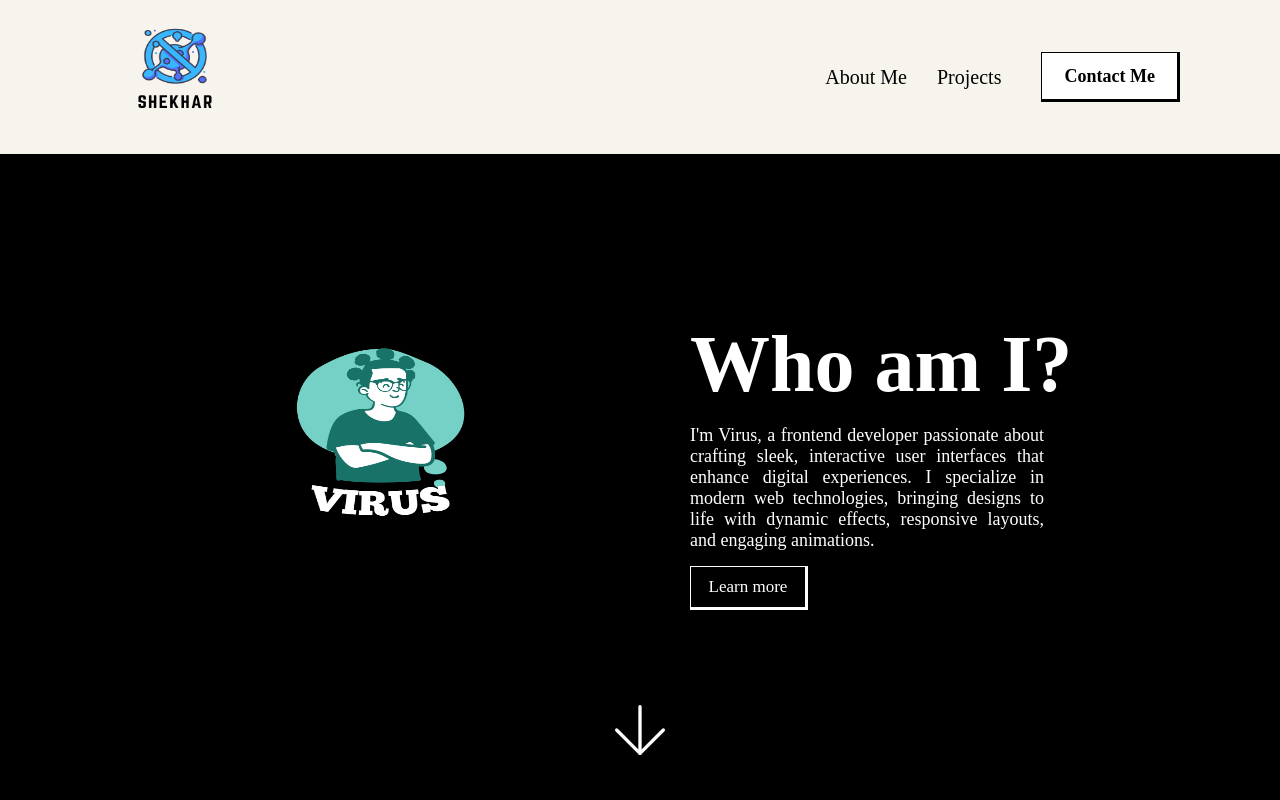
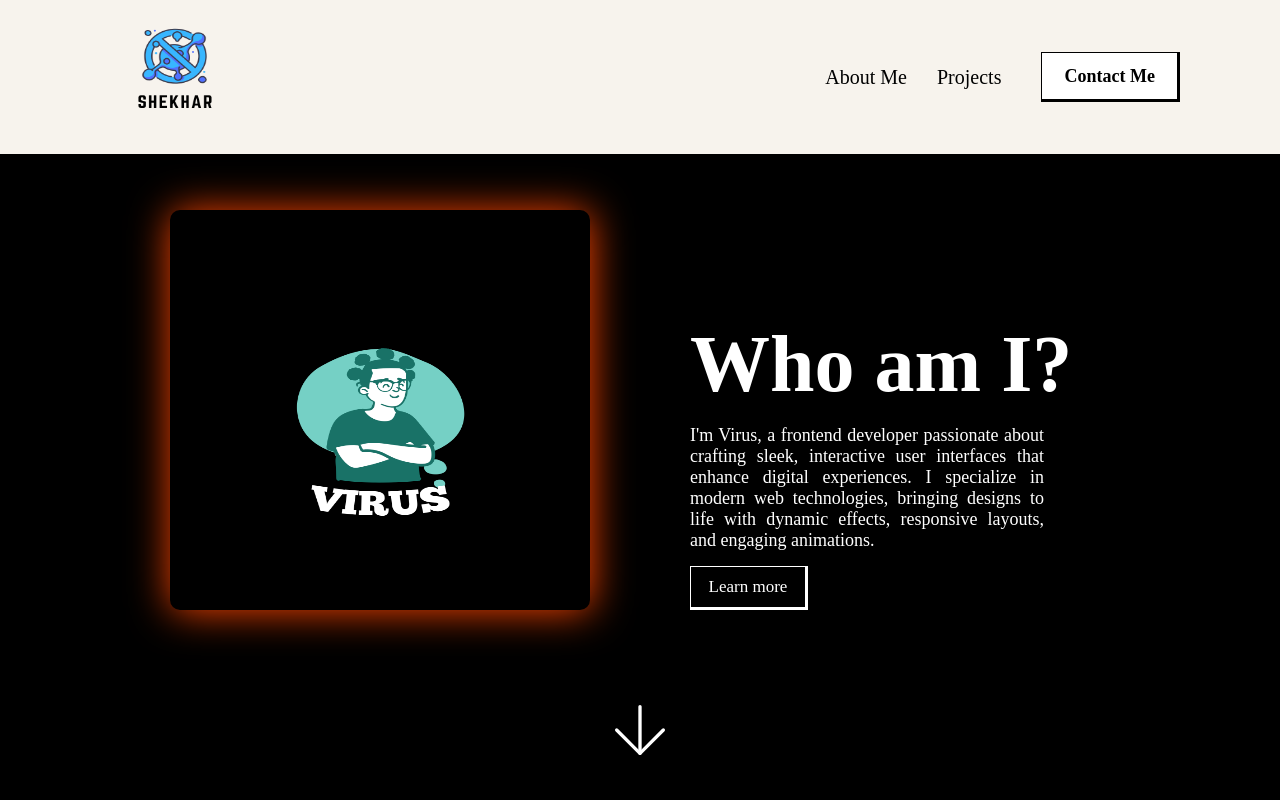
Before and after one commit to Sushey01/Shekhar, a React (Vite) app: page / in a window 1280 px wide. Shown: the top 800 px of the page. Built offline with nearby package versions, Linux system fonts and the light colour scheme.

Commit message:
complete-soon

```diff
--- a/src/components/FeaturedProject.css
+++ b/src/components/FeaturedProject.css
@@ -1,7 +1,6 @@
 .feature-container{
     padding-top: 60px;
     padding: 40px;
-    border-bottom: 1px solid ;
 }
 
 .feature-projects{
--- a/src/components/Footer.css
+++ b/src/components/Footer.css
@@ -8,7 +8,9 @@
     background-color: #fff;
     flex-wrap: wrap;
     padding-bottom: 40px;
+    border-top: 1px solid ;
 }
+
 
 
 .social-links{
--- a/src/components/HeroSection.css
+++ b/src/components/HeroSection.css
@@ -4,6 +4,7 @@ section{
     flex-direction: column;
     padding-top: 50px;
     padding-bottom: 40px;
+    z-index: 999;
 }
 
 
@@ -21,6 +22,10 @@ section{
     padding-right: 40px;
 }
 
+.hero-image {
+    filter:drop-shadow(1px 1px 20px orangered);
+}
+
 .hero-image img{
     width: 420px;
     height: 400px;
@@ -28,6 +33,7 @@ section{
     border-radius: 10px;
     background: #00000080;
     background-color: #000000;
+    z-index: 99;
     float: right;
 }
 
```
